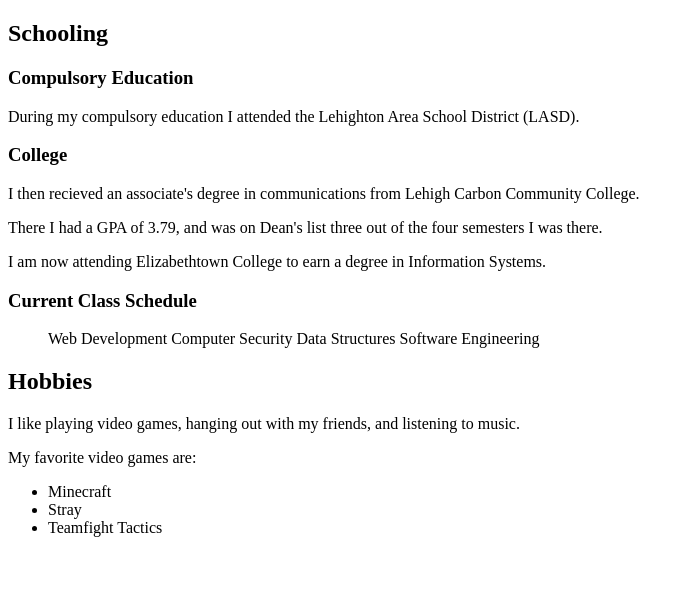
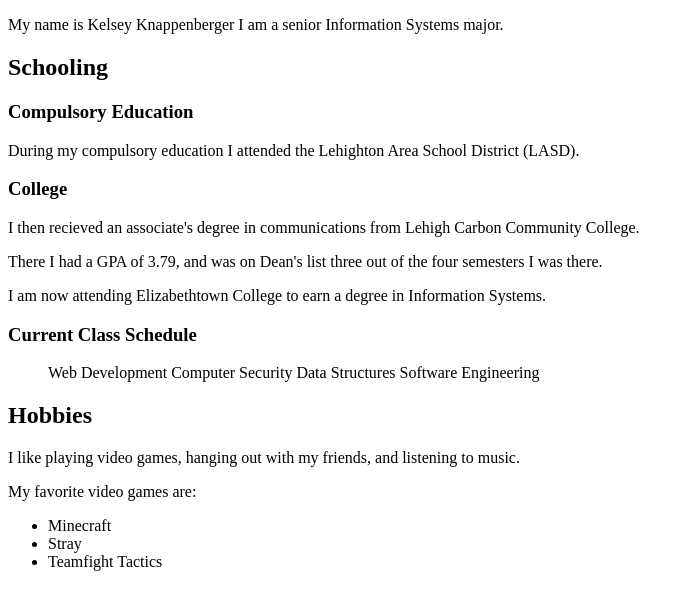
Before and after one commit to KnappenbergerK/knappenbergerk.github.io, a plain HTML site: page index.html in a window 1280 px wide. Shown: the whole page, without its empty margins (0-694 px from the left). Drawn offline with Linux system fonts and the light colour scheme.

Commit message:
added more info

```diff
--- a/index.html
+++ b/index.html
@@ -6,7 +6,10 @@
     <title>Get To Know Kelsey</title>
 </head>
 <body>
+<div>
+    <p>My name is Kelsey Knappenberger I am a senior Information Systems major.</p>
 
+</div>
 <div>
     <h2>Schooling</h2>
         <h3>Compulsory Education</h3>
```
